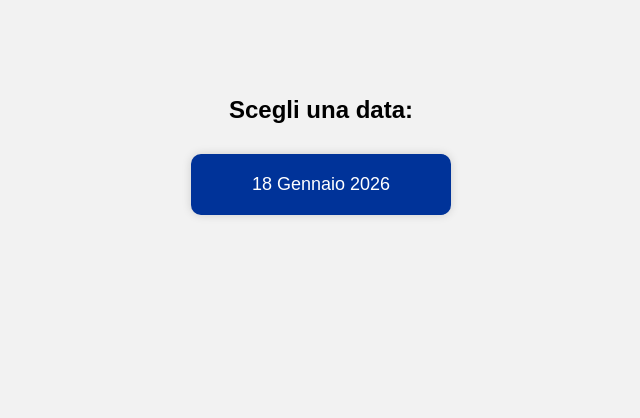
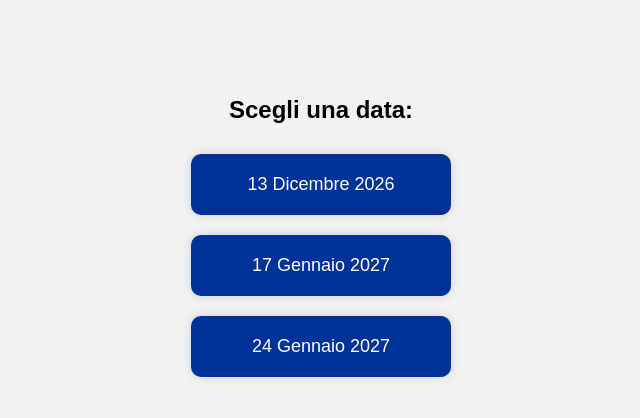
Before and after one commit to panta1509/date, a plain HTML site: page index.htm in a window 1280 px wide. Shown: the whole page, without its empty margins (319-959 px from the left). Drawn offline with Linux system fonts and the light colour scheme.

Commit message:
Update date links in index.htm

```diff
--- a/index.htm
+++ b/index.htm
@@ -67,7 +67,9 @@
     <div class="dates">
 
 
-        <a href="https://docs.google.com/forms/d/e/1FAIpQLSdWN-tqCr_BSHkKiAHbq1BIRc863-244UJTiwDs7n2QB5pwIA/viewform?usp=header" class="date-link">18 Gennaio 2026</a>
+<a href="https://docs.google.com/forms/d/e/1FAIpQLSdzOYxdlgANuuR78gnd17-o5wVokct32aNQqU1HYbwEwRlWQA/viewform" class="date-link">13 Dicembre 2026</a>
+        <a href="https://docs.google.com/forms/d/e/1FAIpQLScPAQOuPyNQm__Wo1X-2LtxW2Hf80xpaNuZFbIucMAbCqDYGA/viewform" class="date-link">17 Gennaio 2027</a>
+	<ahref="https://docs.google.com/forms/d/e/1FAIpQLSfKvczOLbA0r6mUd3KnPTTlBML4Q6kJSou2jeQVeS2EOBHYeg/viewform" class="date-link">24 Gennaio 2027</a>
     </div>
 
 
```
